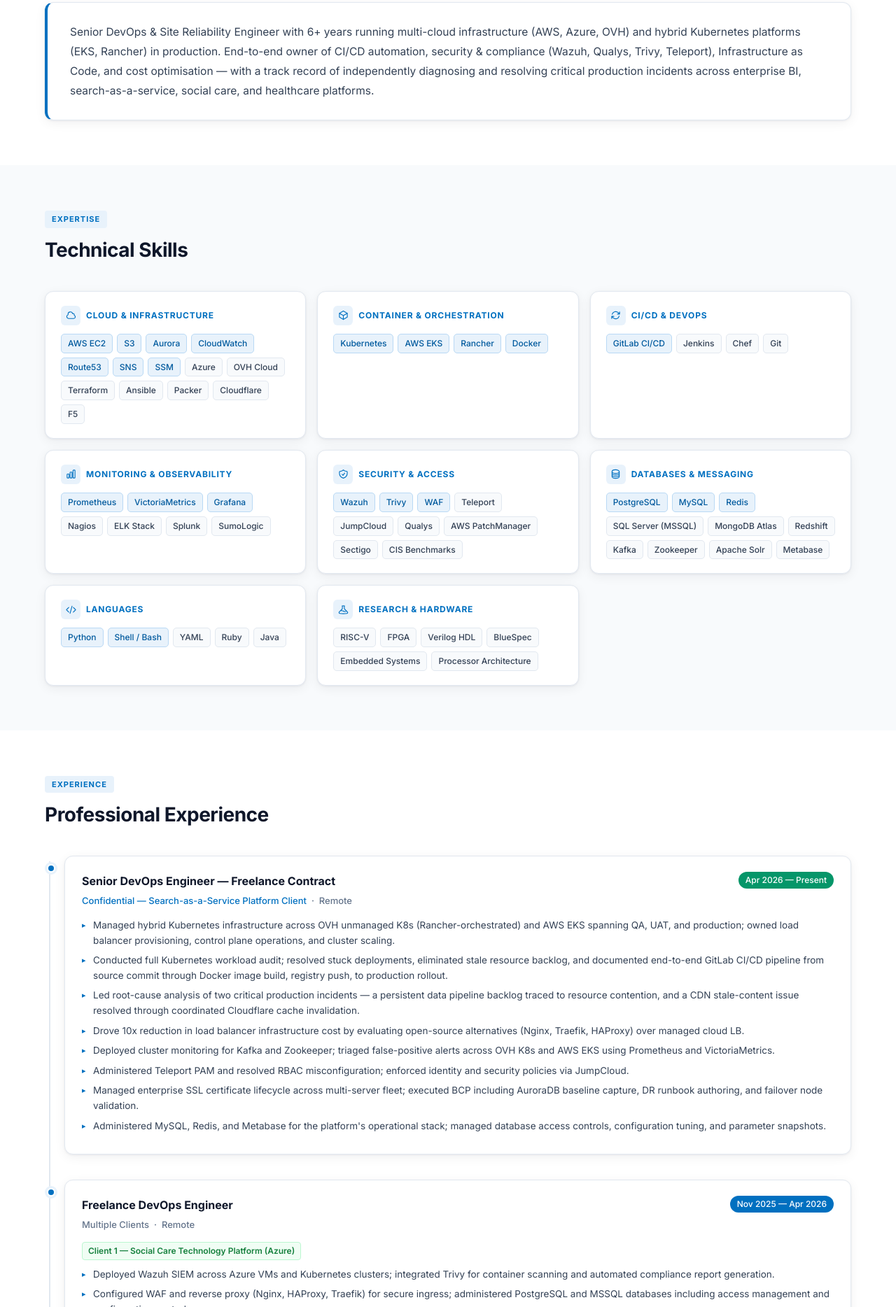
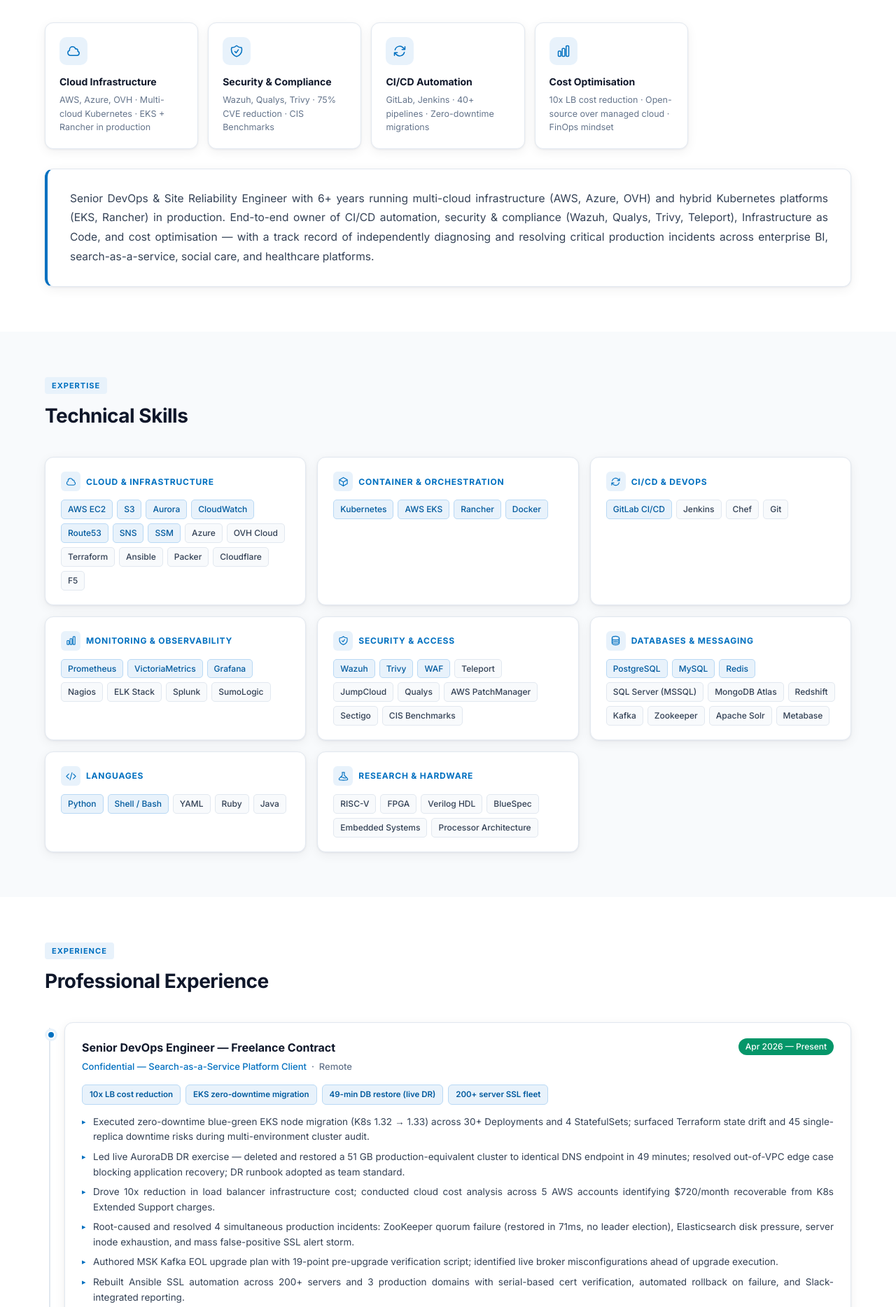
Before and after one commit to sami97/sami97.github.io, a plain HTML site: page index.html in a window 1280 px wide. Shown: the part 757-2625 px from the top of the page at 70% size. Drawn offline with Linux system fonts and the light colour scheme.

Commit message:
Improve current job section bullets, formatting, and text justification
- Replace vague bullets with specific metrics: 49-min DR restore, EKS zero-downtime migration, 280-server Teleport fleet, $720/mo cost savings, ZooKeeper 71ms recovery
- Update impact badges to reflect real achievements
- Apply text-align: justify + hyphens: auto to all long-form text (about, experience bullets, project descriptions, publications)
- Update resume PDF

```diff
--- a/index.html
+++ b/index.html
@@ -56,14 +56,12 @@
   <span class="nav-name">Samyakkumar Jain</span>
   <ul class="nav-links">
     <li><a href="#about">About</a></li>
-    <li><a href="#skills">Skills</a></li>
     <li><a href="#experience">Experience</a></li>
     <li><a href="#projects">Projects</a></li>
-    <li><a href="#certifications">Certifications</a></li>
-    <li><a href="#education">Education</a></li>
+    <li><a href="#skills">Skills</a></li>
     <li><a href="#publications">Research</a></li>
     <li><a href="#contact">Contact</a></li>
-    <li><a href="mailto:samyakjain5111997@gmail.com" class="nav-cta">Hire Me</a></li>
+    <li><a href="mailto:samyakjain5111997@gmail.com" class="nav-cta">Let's Talk</a></li>
   </ul>
   <button class="nav-menu-btn" id="nav-toggle" aria-label="Open menu">
     <svg xmlns="http://www.w3.org/2000/svg" fill="none" viewBox="0 0 24 24" stroke-width="2" stroke="currentColor" width="22" height="22"><path stroke-linecap="round" stroke-linejoin="round" d="M3.75 6.75h16.5M3.75 12h16.5m-16.5 5.25h16.5"/></svg>
@@ -75,7 +73,8 @@
   <div class="hero-inner">
     <div class="hero-badge">Open to Remote Opportunities</div>
     <h1>Samyakkumar Jain</h1>
-    <p class="hero-subtitle">Senior DevOps &amp; Site Reliability Engineer &mdash; Multi-Cloud Kubernetes, Security Automation &amp; Infrastructure at Scale</p>
+    <p class="hero-subtitle">Building resilient infrastructure that scales — multi-cloud Kubernetes, security automation &amp; zero-downtime delivery</p>
+    <p class="hero-credibility">Formerly Infor (Koch Industries) &nbsp;·&nbsp; TCS &nbsp;·&nbsp; M.Tech Gold Medalist, Nirma University</p>
     <div class="hero-links">
       <a href="mailto:samyakjain5111997@gmail.com" class="btn btn-white"><svg xmlns="http://www.w3.org/2000/svg" viewBox="0 0 20 20" fill="currentColor" width="14" height="14"><path d="M3 4a2 2 0 0 0-2 2v1.161l8.441 4.221a1.25 1.25 0 0 0 1.118 0L19 7.162V6a2 2 0 0 0-2-2H3Z"/><path d="m19 8.839-7.77 3.885a2.75 2.75 0 0 1-2.46 0L1 8.839V14a2 2 0 0 0 2 2h14a2 2 0 0 0 2-2V8.839Z"/></svg> Email Me</a>
       <a href="https://www.linkedin.com/in/samyakkumar-jain/" class="btn btn-outline" target="_blank" rel="noopener noreferrer"><svg xmlns="http://www.w3.org/2000/svg" viewBox="0 0 24 24" fill="currentColor" width="14" height="14"><path d="M20.447 20.452h-3.554v-5.569c0-1.328-.027-3.037-1.852-3.037-1.853 0-2.136 1.445-2.136 2.939v5.667H9.351V9h3.414v1.561h.046c.477-.9 1.637-1.85 3.37-1.85 3.601 0 4.267 2.37 4.267 5.455v6.286zM5.337 7.433a2.062 2.062 0 0 1-2.063-2.065 2.064 2.064 0 1 1 2.063 2.065zm1.782 13.019H3.555V9h3.564v11.452zM22.225 0H1.771C.792 0 0 .774 0 1.729v20.542C0 23.227.792 24 1.771 24h20.451C23.2 24 24 23.227 24 22.271V1.729C24 .774 23.2 0 22.222 0h.003z"/></svg> LinkedIn</a>
@@ -110,6 +109,29 @@
     <div class="section-tag">About</div>
     <h2>Professional Summary</h2>
   </div>
+  <div class="whatido-grid">
+    <div class="whatido-card fade-up delay-1">
+      <div class="whatido-icon"><svg xmlns="http://www.w3.org/2000/svg" fill="none" viewBox="0 0 24 24" stroke-width="1.8" stroke="currentColor" width="20" height="20"><path stroke-linecap="round" stroke-linejoin="round" d="M2.25 15a4.5 4.5 0 0 0 4.5 4.5H18a3.75 3.75 0 0 0 1.332-7.257 3 3 0 0 0-3.758-3.848 5.25 5.25 0 0 0-10.233 2.33A4.502 4.502 0 0 0 2.25 15Z"/></svg></div>
+      <div class="whatido-title">Cloud Infrastructure</div>
+      <div class="whatido-desc">AWS, Azure, OVH · Multi-cloud Kubernetes · EKS + Rancher in production</div>
+    </div>
+    <div class="whatido-card fade-up delay-2">
+      <div class="whatido-icon"><svg xmlns="http://www.w3.org/2000/svg" fill="none" viewBox="0 0 24 24" stroke-width="1.8" stroke="currentColor" width="20" height="20"><path stroke-linecap="round" stroke-linejoin="round" d="M9 12.75 11.25 15 15 9.75m-3-7.036A11.959 11.959 0 0 1 3.598 6 11.99 11.99 0 0 0 3 9.749c0 5.592 3.824 10.29 9 11.623 5.176-1.332 9-6.03 9-11.622 0-1.31-.21-2.571-.598-3.751h-.152c-3.196 0-6.1-1.248-8.25-3.285Z"/></svg></div>
+      <div class="whatido-title">Security &amp; Compliance</div>
+      <div class="whatido-desc">Wazuh, Qualys, Trivy · 75% CVE reduction · CIS Benchmarks</div>
+    </div>
+    <div class="whatido-card fade-up delay-3">
+      <div class="whatido-icon"><svg xmlns="http://www.w3.org/2000/svg" fill="none" viewBox="0 0 24 24" stroke-width="1.8" stroke="currentColor" width="20" height="20"><path stroke-linecap="round" stroke-linejoin="round" d="M16.023 9.348h4.992v-.001M2.985 19.644v-4.992m0 0h4.992m-4.993 0 3.181 3.183a8.25 8.25 0 0 0 13.803-3.7M4.031 9.865a8.25 8.25 0 0 1 13.803-3.7l3.181 3.182m0-4.991v4.99"/></svg></div>
+      <div class="whatido-title">CI/CD Automation</div>
+      <div class="whatido-desc">GitLab, Jenkins · 40+ pipelines · Zero-downtime migrations</div>
+    </div>
+    <div class="whatido-card fade-up delay-4">
+      <div class="whatido-icon"><svg xmlns="http://www.w3.org/2000/svg" fill="none" viewBox="0 0 24 24" stroke-width="1.8" stroke="currentColor" width="20" height="20"><path stroke-linecap="round" stroke-linejoin="round" d="M3 13.125C3 12.504 3.504 12 4.125 12h2.25c.621 0 1.125.504 1.125 1.125v6.75C7.5 20.496 6.996 21 6.375 21h-2.25A1.125 1.125 0 0 1 3 19.875v-6.75ZM9.75 8.625c0-.621.504-1.125 1.125-1.125h2.25c.621 0 1.125.504 1.125 1.125v11.25c0 .621-.504 1.125-1.125 1.125h-2.25a1.125 1.125 0 0 1-1.125-1.125V8.625ZM16.5 4.125c0-.621.504-1.125 1.125-1.125h2.25C20.496 3 21 3.504 21 4.125v15.75c0 .621-.504 1.125-1.125 1.125h-2.25a1.125 1.125 0 0 1-1.125-1.125V4.125Z"/></svg></div>
+      <div class="whatido-title">Cost Optimisation</div>
+      <div class="whatido-desc">10x LB cost reduction · Open-source over managed cloud · FinOps mindset</div>
+    </div>
+  </div>
+
   <div class="about-card fade-up">
     Senior DevOps &amp; Site Reliability Engineer with 6+ years running multi-cloud infrastructure (AWS, Azure, OVH) and hybrid Kubernetes platforms (EKS, Rancher) in production. End-to-end owner of CI/CD automation, security &amp; compliance (Wazuh, Qualys, Trivy, Teleport), Infrastructure as Code, and cost optimisation — with a track record of independently diagnosing and resolving critical production incidents across enterprise BI, search-as-a-service, social care, and healthcare platforms.
   </div>
@@ -244,15 +266,20 @@
           <div class="exp-date current">Apr 2026 — Present</div>
         </div>
         <div class="exp-company"><em>Confidential — Search-as-a-Service Platform Client</em> &nbsp;·&nbsp; Remote</div>
+        <div class="impact-badges">
+          <span class="impact-badge">10x LB cost reduction</span>
+          <span class="impact-badge">EKS zero-downtime migration</span>
+          <span class="impact-badge">49-min DB restore (live DR)</span>
+          <span class="impact-badge">200+ server SSL fleet</span>
+        </div>
         <ul class="exp-bullets">
-          <li>Managed hybrid Kubernetes infrastructure across OVH unmanaged K8s (Rancher-orchestrated) and AWS EKS spanning QA, UAT, and production; owned load balancer provisioning, control plane operations, and cluster scaling.</li>
-          <li>Conducted full Kubernetes workload audit; resolved stuck deployments, eliminated stale resource backlog, and documented end-to-end GitLab CI/CD pipeline from source commit through Docker image build, registry push, to production rollout.</li>
-          <li>Led root-cause analysis of two critical production incidents — a persistent data pipeline backlog traced to resource contention, and a CDN stale-content issue resolved through coordinated Cloudflare cache invalidation.</li>
-          <li>Drove 10x reduction in load balancer infrastructure cost by evaluating open-source alternatives (Nginx, Traefik, HAProxy) over managed cloud LB.</li>
-          <li>Deployed cluster monitoring for Kafka and Zookeeper; triaged false-positive alerts across OVH K8s and AWS EKS using Prometheus and VictoriaMetrics.</li>
-          <li>Administered Teleport PAM and resolved RBAC misconfiguration; enforced identity and security policies via JumpCloud.</li>
-          <li>Managed enterprise SSL certificate lifecycle across multi-server fleet; executed BCP including AuroraDB baseline capture, DR runbook authoring, and failover node validation.</li>
-          <li>Administered MySQL, Redis, and Metabase for the platform's operational stack; managed database access controls, configuration tuning, and parameter snapshots.</li>
+          <li>Executed zero-downtime blue-green EKS node migration (K8s 1.32 → 1.33) across 30+ Deployments and 4 StatefulSets; surfaced Terraform state drift and 45 single-replica downtime risks during multi-environment cluster audit.</li>
+          <li>Led live AuroraDB DR exercise — deleted and restored a 51 GB production-equivalent cluster to identical DNS endpoint in 49 minutes; resolved out-of-VPC edge case blocking application recovery; DR runbook adopted as team standard.</li>
+          <li>Drove 10x reduction in load balancer infrastructure cost; conducted cloud cost analysis across 5 AWS accounts identifying $720/month recoverable from K8s Extended Support charges.</li>
+          <li>Root-caused and resolved 4 simultaneous production incidents: ZooKeeper quorum failure (restored in 71ms, no leader election), Elasticsearch disk pressure, server inode exhaustion, and mass false-positive SSL alert storm.</li>
+          <li>Authored MSK Kafka EOL upgrade plan with 19-point pre-upgrade verification script; identified live broker misconfigurations ahead of upgrade execution.</li>
+          <li>Rebuilt Ansible SSL automation across 200+ servers and 3 production domains with serial-based cert verification, automated rollback on failure, and Slack-integrated reporting.</li>
+          <li>Resolved Teleport RBAC misconfiguration blocking production access across 80+ servers; administered 280-server fleet and enforced identity policies via JumpCloud.</li>
         </ul>
       </div>
     </div>
@@ -265,7 +292,12 @@
           <div class="exp-date">Nov 2025 — Apr 2026</div>
         </div>
         <div class="exp-company">Multiple Clients &nbsp;·&nbsp; Remote</div>
-
+        <div class="impact-badges">
+          <span class="impact-badge">Wazuh SIEM deployed</span>
+          <span class="impact-badge">WAF + reverse proxy secured</span>
+          <span class="impact-badge">DR plan authored</span>
+          <span class="impact-badge">PostgreSQL + MSSQL managed</span>
+        </div>
         <div class="exp-client">Client 1 — Social Care Technology Platform (Azure)</div>
         <ul class="exp-bullets">
           <li>Deployed Wazuh SIEM across Azure VMs and Kubernetes clusters; integrated Trivy for container scanning and automated compliance report generation.</li>
@@ -300,6 +332,12 @@
           <div class="exp-date">Jan 2022 — Jul 2025</div>
         </div>
         <div class="exp-company"><em>Infor India Pvt Ltd</em> (Acquired by Koch Industries) &nbsp;·&nbsp; Ahmedabad, Gujarat</div>
+        <div class="impact-badges">
+          <span class="impact-badge">75% CVE reduction in 12 weeks</span>
+          <span class="impact-badge">40% MTTR improvement</span>
+          <span class="impact-badge">3 legacy toolchains eliminated</span>
+          <span class="impact-badge">3 hrs → 15 min rehydration</span>
+        </div>
         <ul class="exp-bullets">
           <li>Architected and maintained CI/CD pipelines for a large-scale BI and Data Warehouse platform, automating environment rehydration, release deployments, and DB migrations across dev, staging, and production.</li>
           <li>Led end-to-end migration from Jenkins to GitLab CI/CD, Rapid7 to Qualys, and Datadog to SumoLogic — eliminating 3 legacy toolchains and reducing MTTR by 40%.</li>
@@ -320,6 +358,11 @@
           <div class="exp-date">Jul 2019 — Oct 2020</div>
         </div>
         <div class="exp-company"><em>Tata Consultancy Services</em> &nbsp;·&nbsp; Gandhinagar, Gujarat</div>
+        <div class="impact-badges">
+          <span class="impact-badge">Security Deployment Lead</span>
+          <span class="impact-badge">Crisis Management Lead</span>
+          <span class="impact-badge">Graylog pipeline established</span>
+        </div>
         <ul class="exp-bullets">
           <li>Developed and tested telecom features (port-in/port-out) using Java, Spring Boot, and MySQL; delivered production-ready code with full unit and integration test coverage.</li>
           <li>Served as Security Deployment Lead (SDL) and Crisis Management Lead (CML), coordinating cross-team incident response and production hotfixes.</li>
@@ -574,7 +617,7 @@
   <div class="section-tag">Get in Touch</div>
   <h2 style="font-size:28px;font-weight:700;margin-top:8px;">Open to Remote Opportunities</h2>
   <p class="contact-email"><a href="mailto:samyakjain5111997@gmail.com" style="color:rgba(255,255,255,.75);">samyakjain5111997@gmail.com</a></p>
-  <p class="contact-loc">Ahmedabad, India &nbsp;·&nbsp; Available globally (remote)</p>
+  <p class="contact-loc">Ahmedabad, India &nbsp;·&nbsp; IST (UTC+5:30) &nbsp;·&nbsp; Available immediately &nbsp;·&nbsp; Open to remote worldwide</p>
   <div class="contact-links">
     <a href="mailto:samyakjain5111997@gmail.com" class="btn btn-white"><svg xmlns="http://www.w3.org/2000/svg" viewBox="0 0 20 20" fill="currentColor" width="14" height="14"><path d="M3 4a2 2 0 0 0-2 2v1.161l8.441 4.221a1.25 1.25 0 0 0 1.118 0L19 7.162V6a2 2 0 0 0-2-2H3Z"/><path d="m19 8.839-7.77 3.885a2.75 2.75 0 0 1-2.46 0L1 8.839V14a2 2 0 0 0 2 2h14a2 2 0 0 0 2-2V8.839Z"/></svg> Send Email</a>
     <a href="https://www.linkedin.com/in/samyakkumar-jain/" target="_blank" rel="noopener noreferrer" class="btn btn-outline"><svg xmlns="http://www.w3.org/2000/svg" viewBox="0 0 24 24" fill="currentColor" width="14" height="14"><path d="M20.447 20.452h-3.554v-5.569c0-1.328-.027-3.037-1.852-3.037-1.853 0-2.136 1.445-2.136 2.939v5.667H9.351V9h3.414v1.561h.046c.477-.9 1.637-1.85 3.37-1.85 3.601 0 4.267 2.37 4.267 5.455v6.286zM5.337 7.433a2.062 2.062 0 0 1-2.063-2.065 2.064 2.064 0 1 1 2.063 2.065zm1.782 13.019H3.555V9h3.564v11.452zM22.225 0H1.771C.792 0 0 .774 0 1.729v20.542C0 23.227.792 24 1.771 24h20.451C23.2 24 24 23.227 24 22.271V1.729C24 .774 23.2 0 22.222 0h.003z"/></svg> LinkedIn</a>
@@ -587,8 +630,7 @@
   <div style="display:flex;flex-wrap:wrap;justify-content:center;gap:20px;margin-bottom:10px;">
     <a href="mailto:samyakjain5111997@gmail.com" style="color:rgba(255,255,255,.5);">samyakjain5111997@gmail.com</a>
     <a href="https://www.linkedin.com/in/samyakkumar-jain/" target="_blank" rel="noopener noreferrer" style="color:rgba(255,255,255,.5);">LinkedIn</a>
-    <a href="https://github.com/samyaktempwork-cell" target="_blank" rel="noopener noreferrer" style="color:rgba(255,255,255,.5);">GitHub (Professional)</a>
-    <a href="https://github.com/sami97" target="_blank" rel="noopener noreferrer" style="color:rgba(255,255,255,.5);">GitHub (Academic)</a>
+    <a href="https://github.com/samyaktempwork-cell" target="_blank" rel="noopener noreferrer" style="color:rgba(255,255,255,.5);">GitHub</a>
     <a href="https://www.researchgate.net/profile/Samyakkumar-Jain" target="_blank" rel="noopener noreferrer" style="color:rgba(255,255,255,.5);">ResearchGate</a>
   </div>
   Samyakkumar Jain &nbsp;·&nbsp; Ahmedabad, India &nbsp;·&nbsp; Open to Remote Opportunities
--- a/style.css
+++ b/style.css
@@ -16,6 +16,16 @@
   --shadow:  0 1px 3px rgba(15,23,42,.06), 0 4px 16px rgba(15,23,42,.06);
   --shadow-hover: 0 4px 8px rgba(15,23,42,.08), 0 12px 32px rgba(0,112,192,.12);
 }
+/* ── Justify long-form text ──────────────────── */
+.about-card,
+.exp-bullets li,
+.project-desc,
+.pub-desc {
+  text-align: justify;
+  hyphens: auto;
+  text-wrap: pretty;
+}
+
 html { scroll-behavior: smooth; }
 body {
   font-family: 'Inter', system-ui, sans-serif;
@@ -161,6 +171,16 @@
   letter-spacing: -.5px;
 }
 
+/* ── Hero credibility line ─────────────────── */
+.hero-credibility {
+  font-size: 13px;
+  color: rgba(255,255,255,.5);
+  margin-top: -16px;
+  margin-bottom: 24px;
+  font-weight: 400;
+  letter-spacing: .2px;
+}
+
 /* ── About ─────────────────────────────────── */
 .about-card {
   background: var(--card);
@@ -171,6 +191,47 @@
   box-shadow: var(--shadow);
   font-size: 15.5px; line-height: 1.8;
   color: var(--body);
+}
+
+/* ── What I Do cards ──────────────────────── */
+.whatido-grid {
+  display: grid;
+  grid-template-columns: repeat(auto-fill, minmax(210px, 1fr));
+  gap: 14px;
+  margin-bottom: 28px;
+}
+.whatido-card {
+  background: var(--card);
+  border: 1px solid var(--border);
+  border-radius: var(--radius);
+  padding: 20px;
+  box-shadow: var(--shadow);
+  transition: box-shadow .2s, transform .2s;
+}
+.whatido-card:hover { box-shadow: var(--shadow-hover); transform: translateY(-2px); }
+.whatido-icon {
+  width: 40px; height: 40px;
+  background: var(--blue-lt);
+  border-radius: 10px;
+  display: flex; align-items: center; justify-content: center;
+  margin-bottom: 12px;
+  color: var(--blue);
+}
+.whatido-title { font-size: 14px; font-weight: 700; color: var(--dark); margin-bottom: 5px; }
+.whatido-desc { font-size: 12.5px; color: var(--muted); line-height: 1.55; }
+
+/* ── Impact badges on experience cards ─────── */
+.impact-badges {
+  display: flex; flex-wrap: wrap; gap: 7px;
+  margin-bottom: 14px;
+}
+.impact-badge {
+  background: var(--blue-lt);
+  border: 1px solid #B9D9F5;
+  border-radius: 6px;
+  padding: 4px 10px;
+  font-size: 11.5px; font-weight: 600;
+  color: var(--blue-dk);
 }
 
 /* ── Skills ────────────────────────────────── */
```
Also changed, not shown: 1 other file.
